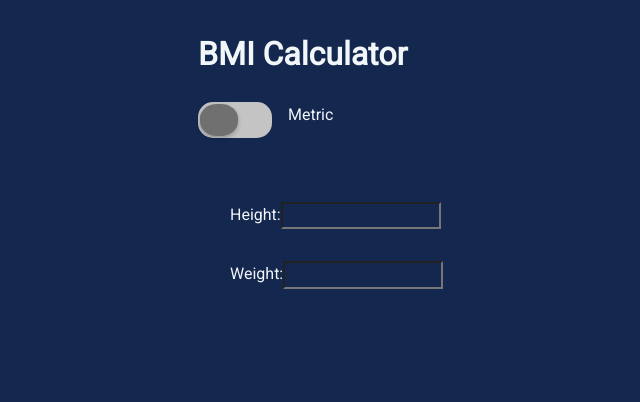
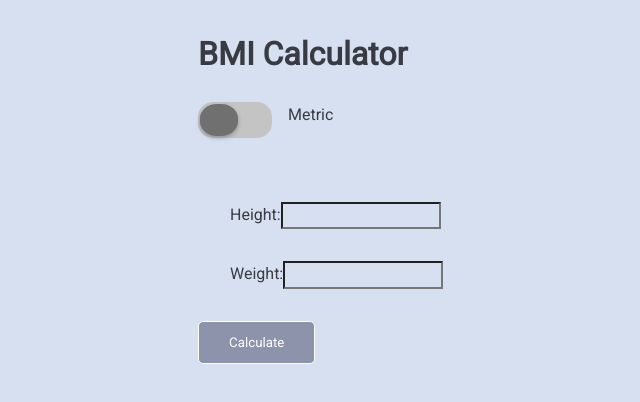
Before and after one commit to chideraao/bmi-calculator, a React (Create React App) app: page / in a window 1280 px wide. Shown: the top 402 px of the page, without its empty margins (24-664 px from the left). Built offline with nearby package versions, Linux system fonts and the light colour scheme.

Commit message:
updated Main.jsx

```diff
--- a/src/App.css
+++ b/src/App.css
@@ -1,18 +1,17 @@
 @import url("https://fonts.googleapis.com/css2?family=Roboto:wght@300;400&display=swap");
 
 :root {
-	--primary-color: #14274e;
-	--secondary-color: #394867;
-	--dark-color: #9ba4b4;
-	--light-color: #f1f6f9;
+	--primary-color: #f1f3f8;
+	--secondary-color: #d6e0f0;
+	--dark-color: #8d93ab;
+	--light-color: #393b44;
 }
 
 * {
 	font-family: "Roboto", sans-serif;
-	color: #333;
+	color: var(--light-color);
 	line-height: 1.6;
-	background-color: var(--primary-color);
-	color: var(--light-color);
+	background-color: var(--secondary-color);
 }
 
 .container {
@@ -38,6 +37,23 @@
 	padding-right: 2rem;
 }
 
+.btn {
+	display: inline-block;
+	padding: 10px 30px;
+	cursor: pointer;
+	background-color: var(--dark-color);
+	color: #fff;
+	border: none;
+	border-radius: 5px;
+}
+
+.btn-outline {
+	border: 1px white solid;
+}
+
+.btn:hover {
+	transform: scale(0.96);
+}
 .toggle-container {
 	width: 70px;
 	background-color: #c4c4c4;
--- a/src/App.js
+++ b/src/App.js
@@ -4,17 +4,14 @@ import Header from "./components/Header";
 import Main from "./components/Main";
 
 function App() {
-	const [inputs, setInputs] = useState({});
 	const [onMetric, setOnMetric] = useState(true);
 
 	const toggleMetric = (e) => setOnMetric(!onMetric);
 
-	const handleChange = (e) => {};
-
 	return (
 		<div className="container">
 			<Header onMetric={onMetric} toggleMetric={toggleMetric} />
-			<Main handleChange={handleChange} />
+			<Main />
 		</div>
 	);
 }
--- a/src/components/Main.jsx
+++ b/src/components/Main.jsx
@@ -1,22 +1,65 @@
-import React from "react";
+import React, { useReducer } from "react";
 
-function Main({ handleChange }) {
+function Main() {
+	/**setting up the hook which handles inputs, best to use reducer as there are multiple inputs */
+	const [userInput, setUserInput] = useReducer(
+		(state, newState) => ({ ...state, ...newState }),
+		{ height: "", weight: "" }
+	);
+	const handleChange = (e) => {
+		const { name, value } = e.target;
+		setUserInput({ [name]: value });
+	};
+
+	/** Initialise BMI and destructure weight and height from the useReducer */
+
+	const { weight, height } = userInput;
+
+	/**Calculate the BMI and round to two decimal places */
+	let BMI = null;
+	const calculateBMI = () => {
+		BMI = weight / (height * height);
+		console.log(BMI);
+		return BMI;
+		//let BMIValue = Math.round(calcBMI * 100) / 100;
+		//return BMIValue;
+	};
+
+	console.log(BMI);
+
+	/**const calculateBMI = () => {
+		const calcBMI = weight / (height * height);
+		let BMIValue = Math.round(calcBMI * 100) / 100;
+		return BMIValue;
+	};
+
+	const BMI = calculateBMI();
+	console.log(BMI);*/
+
 	return (
 		<div className="container">
 			<div className="m-3">
-				<label htmlFor="height">
-					Height:
-					<input type="number" name="height" onChange={handleChange} />
-				</label>
+				<label htmlFor="height">Height:</label>
+				<input
+					type="number"
+					name="height"
+					onChange={handleChange}
+					value={userInput.height}
+				/>
 			</div>
 			<div className="m-3">
-				<label htmlFor="weight">
-					Weight:
-					<input type="number" name="weight" onChange={handleChange} />
-				</label>
+				<label htmlFor="weight">Weight:</label>
+				<input
+					type="number"
+					name="weight"
+					onChange={handleChange}
+					value={userInput.weight}
+				/>
 			</div>
+			<button className="btn btn-outline" onClick={calculateBMI}>
+				Calculate
+			</button>
 		</div>
 	);
 }
-
 export default Main;
```
Also changed, not shown: 1 other file (tests, documents, lock files or other folders).
